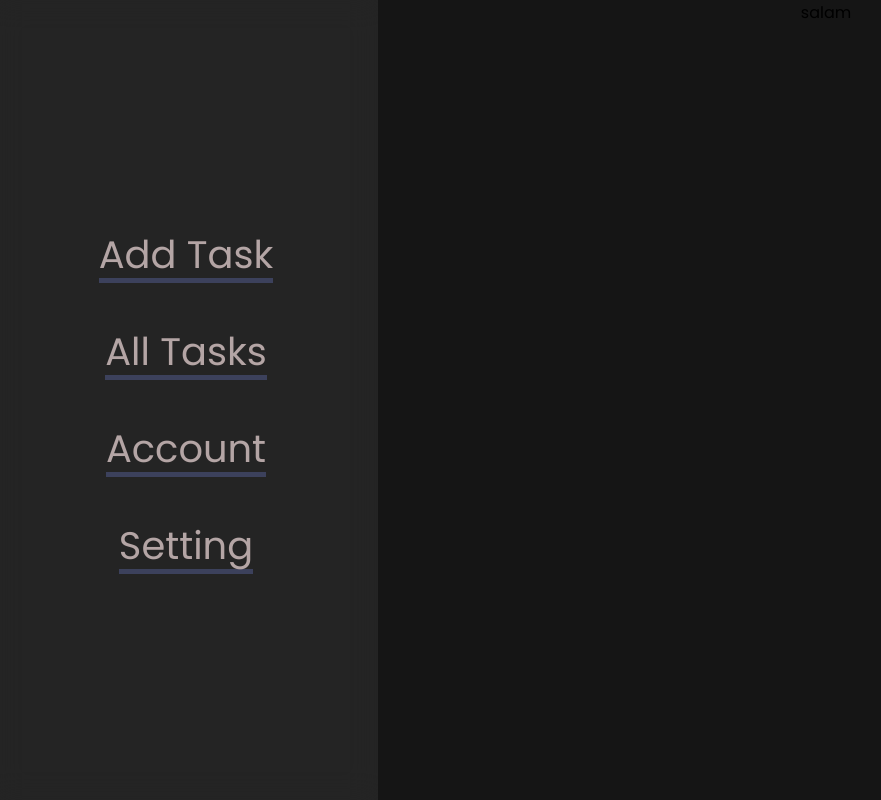
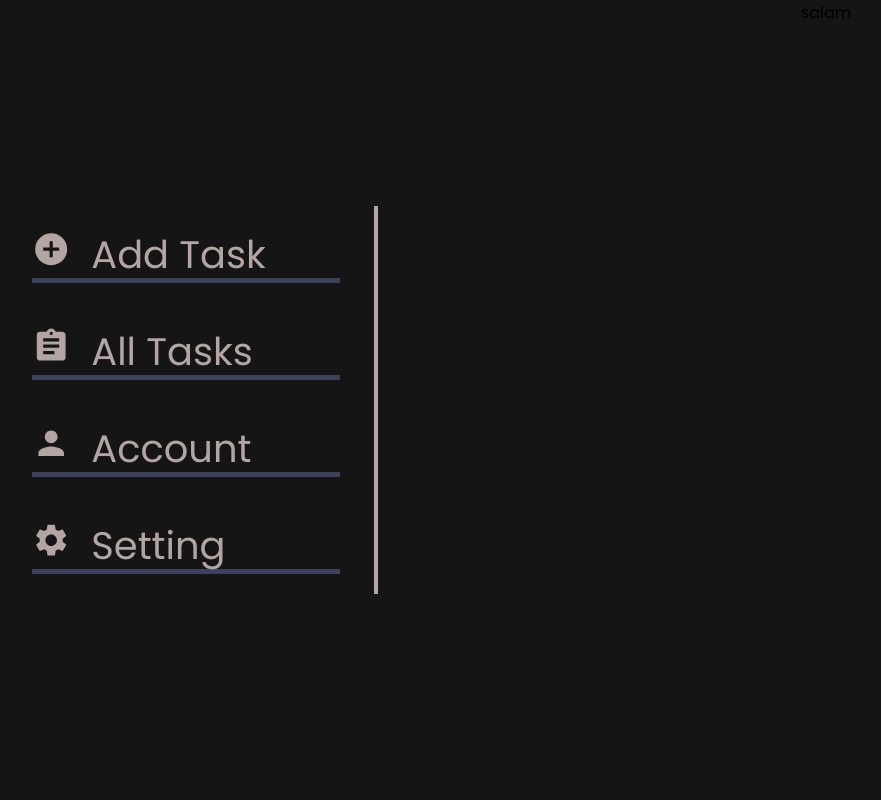
Before and after one commit to ErfiDev/task-manager, a React (Create React App) app in the folder client/: page / in a window 1280 px wide. Shown: the whole page, without its empty margins (6-887 px from the left). Built offline with nearby package versions, Linux system fonts and the light colour scheme.

Commit message:
side bar and header responsiving completed

```diff
--- a/client/package.json
+++ b/client/package.json
@@ -3,6 +3,7 @@
   "version": "0.1.0",
   "private": true,
   "dependencies": {
+    "@material-ui/icons": "^4.11.2",
     "@testing-library/jest-dom": "^5.11.4",
     "@testing-library/react": "^11.1.0",
     "@testing-library/user-event": "^12.1.10",
--- a/client/src/components/header.jsx
+++ b/client/src/components/header.jsx
@@ -1,9 +1,10 @@
 import React from 'react';
+import { sideBar } from '../utils/utils';
 
 const Header = () => {
 	return (
 		<header className='header'>
-			<div className='header-hamburger'>
+			<div className='header-hamburger' onClick={() => sideBar(true)}>
 				<svg
 					xmlns='http://www.w3.org/2000/svg'
 					viewBox='0 0 64 64'
--- a/client/src/components/sideBar.jsx
+++ b/client/src/components/sideBar.jsx
@@ -1,13 +1,36 @@
 import React from 'react';
+import {
+	Cancel,
+	Settings,
+	Person,
+	Assignment,
+	AddCircle,
+} from '@material-ui/icons';
+import { sideBar } from '../utils/utils';
 
 const SideBar = () => {
 	return (
 		<div className='side-bar'>
+			<button className='side-bar-close' onClick={() => sideBar(false)}>
+				<Cancel fontSize='large' color='inherit' />
+			</button>
 			<ul className='side-bar-ul'>
-				<li className='side-bar-ul-li'>Add Task</li>
-				<li className='side-bar-ul-li'>All Tasks</li>
-				<li className='side-bar-ul-li'>Account</li>
-				<li className='side-bar-ul-li'>Setting</li>
+				<li className='side-bar-ul-li' onClick={() => sideBar(false)}>
+					<AddCircle fontSize='inherit' color='inherit' />
+					&nbsp; Add Task
+				</li>
+				<li className='side-bar-ul-li' onClick={() => sideBar(false)}>
+					<Assignment fontSize='inherit' color='inherit' />
+					&nbsp; All Tasks
+				</li>
+				<li className='side-bar-ul-li' onClick={() => sideBar(false)}>
+					<Person fontSize='inherit' color='inherit' />
+					&nbsp; Account
+				</li>
+				<li className='side-bar-ul-li' onClick={() => sideBar(false)}>
+					<Settings fontSize='inherit' color='inherit' />
+					&nbsp; Setting
+				</li>
 			</ul>
 		</div>
 	);
--- a/client/src/styles/header.scss
+++ b/client/src/styles/header.scss
@@ -1,13 +1,15 @@
 .header {
     display: none;
     width: 100%;
-    height: 100px;
+    min-height: 80px;
+    height: auto;
     #{$bc}: rgba(255, 255, 255, 0.041);
     backdrop-filter: blur( 2.5px );
     -webkit-backdrop-filter: blur( 2.5px );
 
     &-hamburger{
         margin-left: 50px;
+        cursor: pointer;
     }
 
     @media (max-width : 980px) {
--- a/client/src/styles/sidebar.scss
+++ b/client/src/styles/sidebar.scss
@@ -2,11 +2,7 @@
     min-height: 100vh;
     height: auto;
     width: 30%;
-    #{$bc}: rgba(255, 255, 255, 0.068);
-    backdrop-filter: blur( 15.0px );
-    -webkit-backdrop-filter: blur( 15.0px );
-    -moz-backdrop-filter: blur( 15.0px );
-    -o-backdrop-filter: blur( 15.0px );
+    #{$bc}: $backColor;
     z-index: 600000;
     transition: all 0.5s ease-out;
     @include Flex(center , center);
@@ -19,12 +15,28 @@
         margin: 0;
         color: $fontColor;
         font-size: clamp(2vw , 3vw , 3.5vw);
+        position: relative;
+        width: 100%;
+        &::after{
+            content: "";
+            position: absolute;
+            top: 0;
+            right: 0;
+            width: 4px;
+            height: 100%;
+            #{$bc}: $fontColor;
+        }
 
         &-li{
             margin: 20px;
             cursor: pointer;
             transition: all 0.3s ease-in-out;
             position: relative;
+            width: 80%;
+            a{
+                text-decoration: none;
+                color: inherit;
+            }
             &::after{
                 content: "";
                 position: absolute;
@@ -43,9 +55,30 @@
         }
     }
 
+    &-close{
+        #{$bc}: rgba(255, 255, 255, 0);
+        color: $fontColor;
+        border: none;
+        outline: none;
+        display: none;
+        cursor: pointer;
+        margin-bottom: 20px;
+    }
+
     @media (max-width : 980px) {
         position: fixed;
         top: 0;
         left: -100%;
+        width: 100%;
+        &-ul{
+            font-size: 2rem;
+            &::after{
+                width: 0;
+                height: 0;
+            }
+        }
+        &-close{
+            display: flex;
+        }
     }
 }
--- /dev/null
+++ b/client/src/utils/utils.js
@@ -0,0 +1,8 @@
+export function sideBar(tf) {
+	const elm = document.querySelector('.side-bar');
+	if (tf) {
+		return (elm.style.left = 0);
+	} else {
+		elm.style.left = '-100%';
+	}
+}
```
Also changed, not shown: 2 other files (tests, documents, lock files or other folders).
